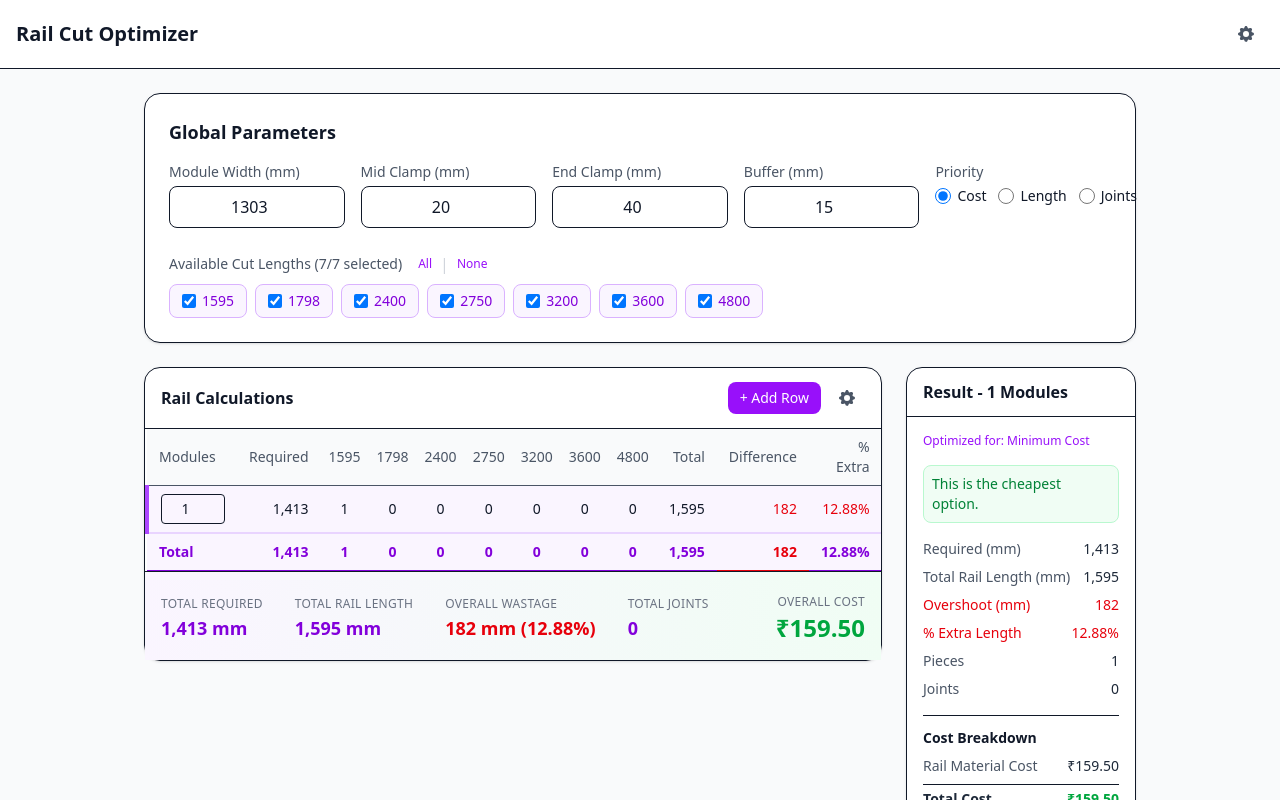
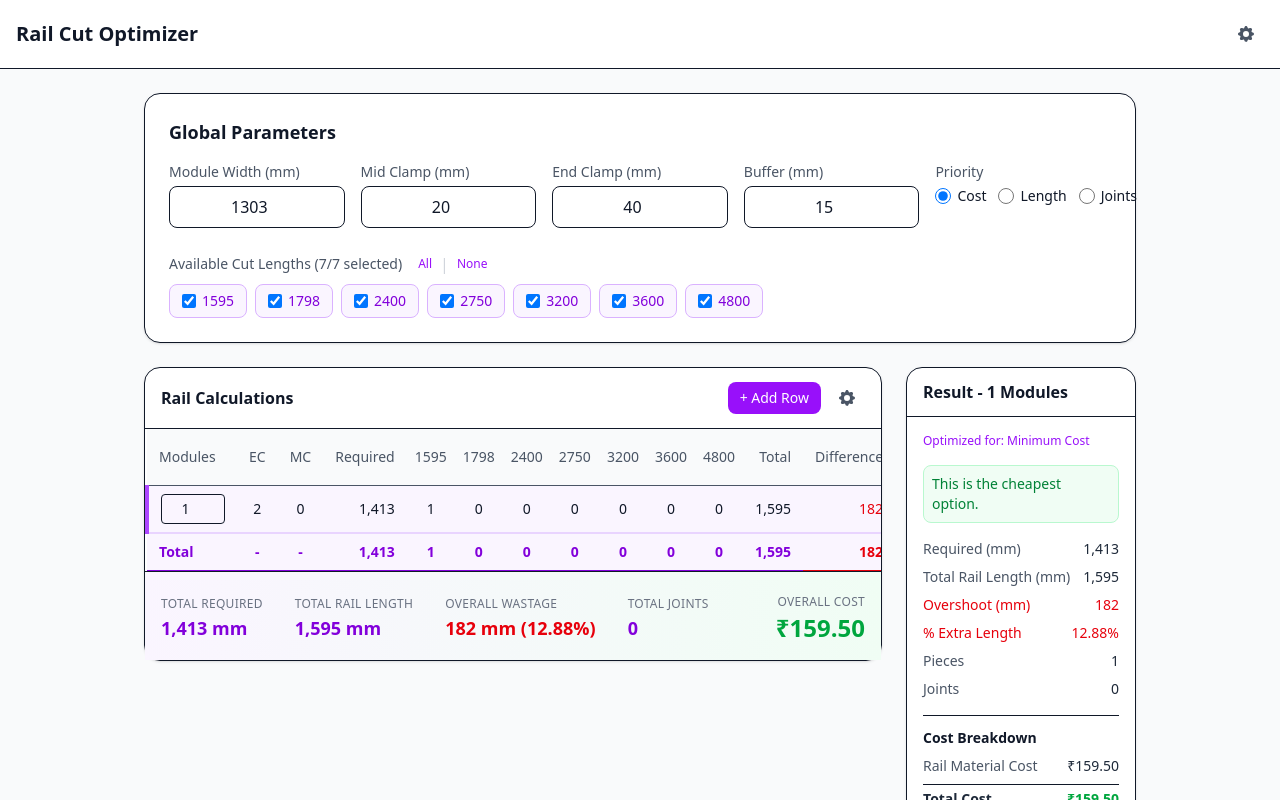
Before and after one commit to abujawed11/knapsack-tool, a React (Vite) app in the folder knapsack-front/: page / in a window 1280 px wide. Both pictures are taken after a click on the button "+ Add Row". Shown: the top 800 px of the page. Built offline with nearby package versions, Linux system fonts and the light colour scheme.

Commit message:
ec and mc col added

```diff
--- a/knapsack-front/src/components/RailTable.jsx
+++ b/knapsack-front/src/components/RailTable.jsx
@@ -282,6 +282,8 @@ export default function RailTable({
           <thead className="bg-gray-50">
             <tr>
               <th className="px-3 py-2 text-left font-medium text-gray-600 border-b">Modules</th>
+              <th className="px-3 py-2 text-center font-medium text-gray-600 border-b">EC</th>
+              <th className="px-3 py-2 text-center font-medium text-gray-600 border-b">MC</th>
               <th className="px-3 py-2 text-right font-medium text-gray-600 border-b">Required</th>
               {allLengths.map(len => (
                 <th
@@ -303,7 +305,7 @@ export default function RailTable({
           <tbody>
             {rowResults.length === 0 ? (
               <tr>
-                <td colSpan={allLengths.length + 6} className="px-4 py-8 text-center text-gray-500">
+                <td colSpan={allLengths.length + 8} className="px-4 py-8 text-center text-gray-500">
                   No rows yet. Click "Add Row" to get started.
                 </td>
               </tr>
@@ -333,6 +335,12 @@ export default function RailTable({
                         className="w-16 px-2 py-1 border rounded text-center"
                         min="1"
                       />
+                    </td>
+                    <td className="px-3 py-2 text-center border-b">
+                      2
+                    </td>
+                    <td className="px-3 py-2 text-center border-b">
+                      {row.modules > 0 ? row.modules - 1 : 0}
                     </td>
                     <td className="px-3 py-2 text-right border-b font-medium">
                       {fmt(required)}
@@ -382,6 +390,8 @@ export default function RailTable({
             {rowResults.length > 0 && (
               <tr className="bg-purple-50 font-semibold border-t-2 border-purple-200">
                 <td className="px-3 py-2 border-b text-purple-700">Total</td>
+                <td className="px-3 py-2 text-center border-b text-purple-700">-</td>
+                <td className="px-3 py-2 text-center border-b text-purple-700">-</td>
                 <td className="px-3 py-2 text-right border-b text-purple-700">
                   {fmt(totals.required)}
                 </td>
```
